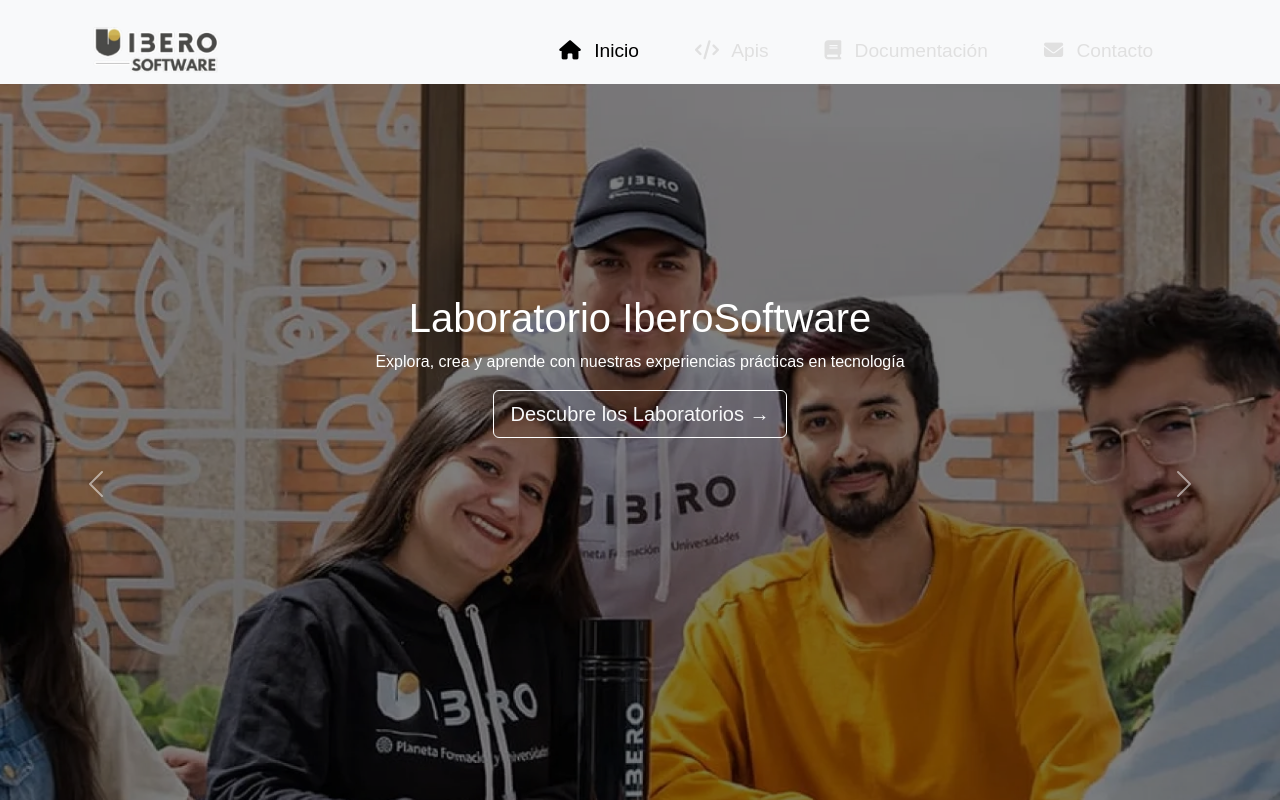
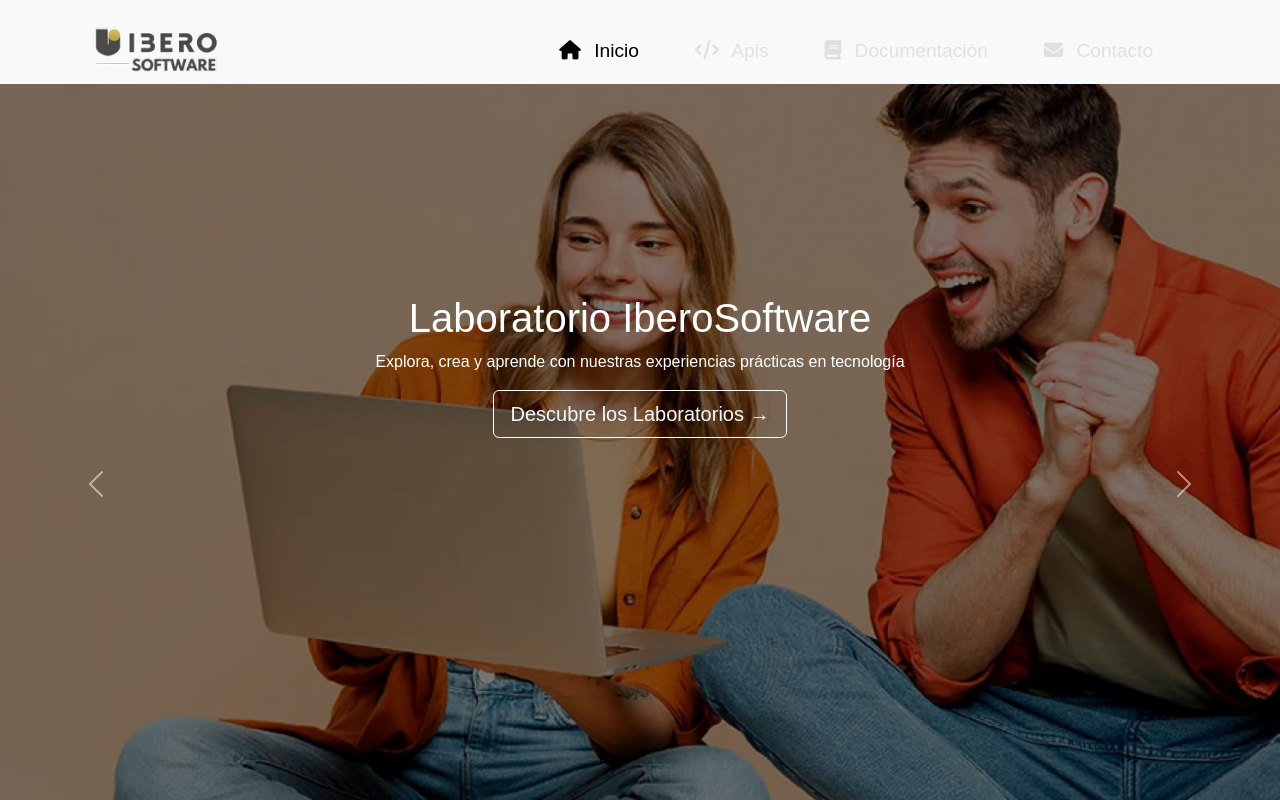
Before and after one commit to BotAndres02/angular-app, an Angular app: page / in a window 1280 px wide. Shown: the top 800 px of the page. Built offline with nearby package versions, Linux system fonts and the light colour scheme; no server answers.

Commit message:
bugfix: adjust and fix carousel slider

```diff
--- a/angular.json
+++ b/angular.json
@@ -29,14 +29,14 @@
             "polyfills": [
               "zone.js"
             ],
-            "tsConfig": "tsconfig.app.json",            "assets": [
+            "tsConfig": "tsconfig.app.json",
+            "assets": [
               {
                 "glob": "**/*",
                 "input": "public"
               }
             ],
             "styles": [
-              "node_modules/bootstrap/dist/css/bootstrap.min.css",
               "src/styles.css"
             ],
             "scripts": [],
--- /dev/null
+++ b/src/app/character-list/character-list.component.css
@@ -0,0 +1 @@
+@import 'bootstrap/dist/css/bootstrap.min.css';
--- a/src/components/hero/hero.component.css
+++ b/src/components/hero/hero.component.css
@@ -12,7 +12,7 @@
   height: 100vh;
   object-fit: cover;
   filter: brightness(50%);
-  user-drag: none;
+  -webkit-user-drag: none;
   user-select: none;
   -moz-user-select: none;
   -webkit-user-drag: none;
--- a/src/components/hero/hero.component.html
+++ b/src/components/hero/hero.component.html
@@ -6,7 +6,7 @@
   </div>
   <div class="carousel-inner">
     <div class="carousel-item active">
-          <img src="/assets/imgs/hero.webp" class="d-block w-100" alt="imagens de varias personas">
+      <img src="assets/imgs/hero.webp" class="d-block w-100" alt="Many people">
       <div class="carousel-caption">
         <h1 >Laboratorio IberoSoftware</h1>
         <p >Explora, crea y aprende con nuestras experiencias prácticas en tecnología</p>
@@ -14,7 +14,7 @@
       </div>
     </div>
     <div class="carousel-item">
-      <img src="/assets/imgs/hero2.png" class="d-block w-100" alt="imagens de varias personas">
+      <img src="assets/imgs/hero2.png" class="d-block w-100" alt="Many people">
       <div class="carousel-caption">
         <h1 >Laboratorio IberoSoftware</h1>
         <p >Explora, crea y aprende con nuestras experiencias prácticas en tecnología</p>
@@ -22,7 +22,7 @@
       </div>
     </div>
     <div class="carousel-item">
-      <img src="/assets/imgs/hero3.jpeg" class="d-block w-100" alt="imagens de varias personas">
+      <img src="assets/imgs/hero3.jpeg" class="d-block w-100" alt="Many people">
       <div class="carousel-caption">
         <h1 >Laboratorio IberoSoftware</h1>
         <p >Explora, crea y aprende con nuestras experiencias prácticas en tecnología</p>
--- a/src/components/hero/hero.component.ts
+++ b/src/components/hero/hero.component.ts
@@ -1,4 +1,6 @@
-import { Component } from '@angular/core';
+import { Component, AfterViewInit, Inject, PLATFORM_ID } from '@angular/core';
+import { isPlatformBrowser } from '@angular/common';
+declare var bootstrap: any;
 
 @Component({
   selector: 'app-hero',
@@ -6,6 +8,18 @@
   templateUrl: './hero.component.html',
   styleUrl: './hero.component.css'
 })
-export class HeroComponent {
+export class HeroComponent implements AfterViewInit {
+  constructor(@Inject(PLATFORM_ID) private platformId: Object) {}
 
+  ngAfterViewInit() {
+    if (isPlatformBrowser(this.platformId)) {
+      const myCarousel = document.getElementById('carouselExampleIndicators');
+      if (myCarousel) {
+        new bootstrap.Carousel(myCarousel, {
+          interval: 2000,
+          wrap: true
+        });
+      }
+    }
+  }
 }
--- a/src/index.html
+++ b/src/index.html
@@ -6,8 +6,10 @@
   <base href="/">
   <meta name="viewport" content="width=device-width, initial-scale=1">
   <link rel="icon" type="image/x-icon" href="favicon.ico">
+  <!-- <link href="https://cdn.jsdelivr.net/npm/bootstrap@5.3.0/dist/css/bootstrap.min.css" rel="stylesheet"> -->
 </head>
 <body>
   <app-root></app-root>
+  <script src="https://cdn.jsdelivr.net/npm/bootstrap@5.3.0/dist/js/bootstrap.bundle.min.js"></script>
 </body>
 </html>
```
Lines whose indentation alone changed are shown as unchanged.
